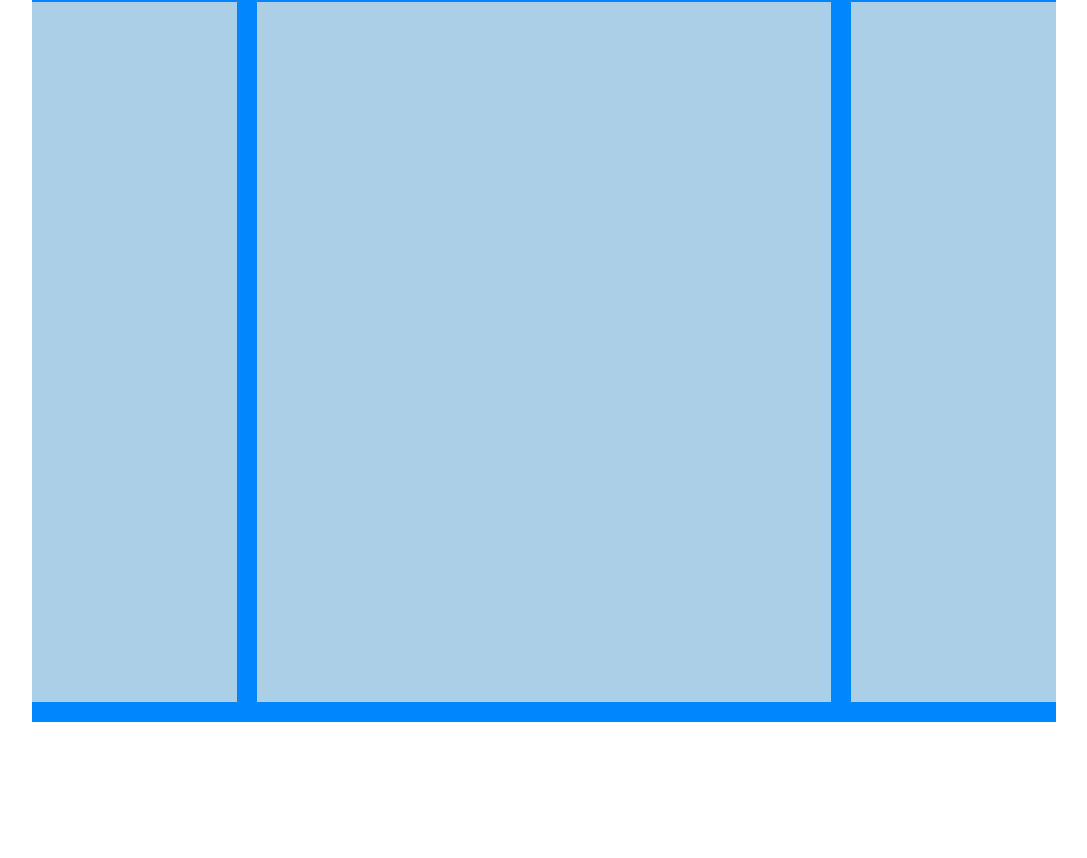
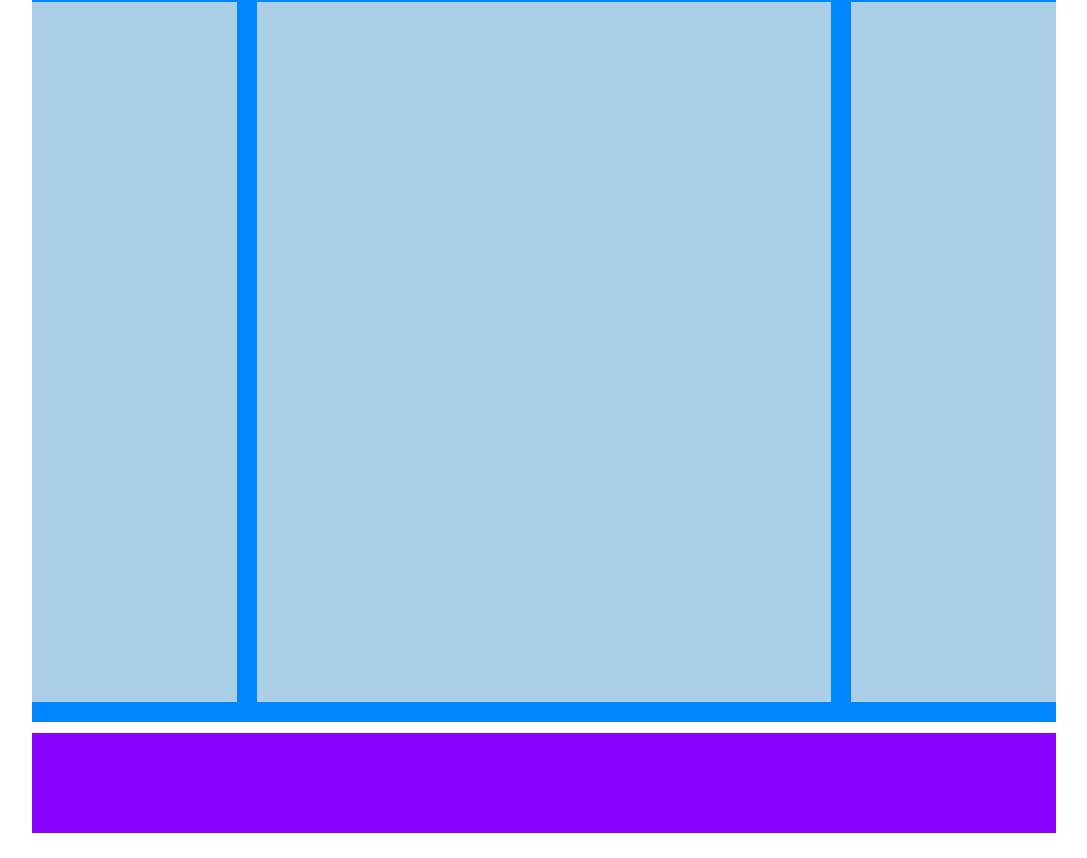
Before and after one commit to DanieleBool/htmlcss-struttura-wp, a plain HTML site: page index.html in a window 1280 px wide. Shown: the part 985-1843 px from the top of the page, without its empty margins (96-1183 px from the left). Before the commit the page ends 1733 px from the top, so only its background shows below. Drawn offline with Linux system fonts and the light colour scheme.

Commit message:
struttura-footer

```diff
--- a/css/style.css
+++ b/css/style.css
@@ -58,6 +58,14 @@ body{
     width: 20%;
 }
 
+/* footer */
+
+footer{
+    height: 100px;
+    background-color: rgb(136, 1, 254);
+    margin-top: 1%;
+}
+
 /* debugs */
 
 .debug .header-top {
```
